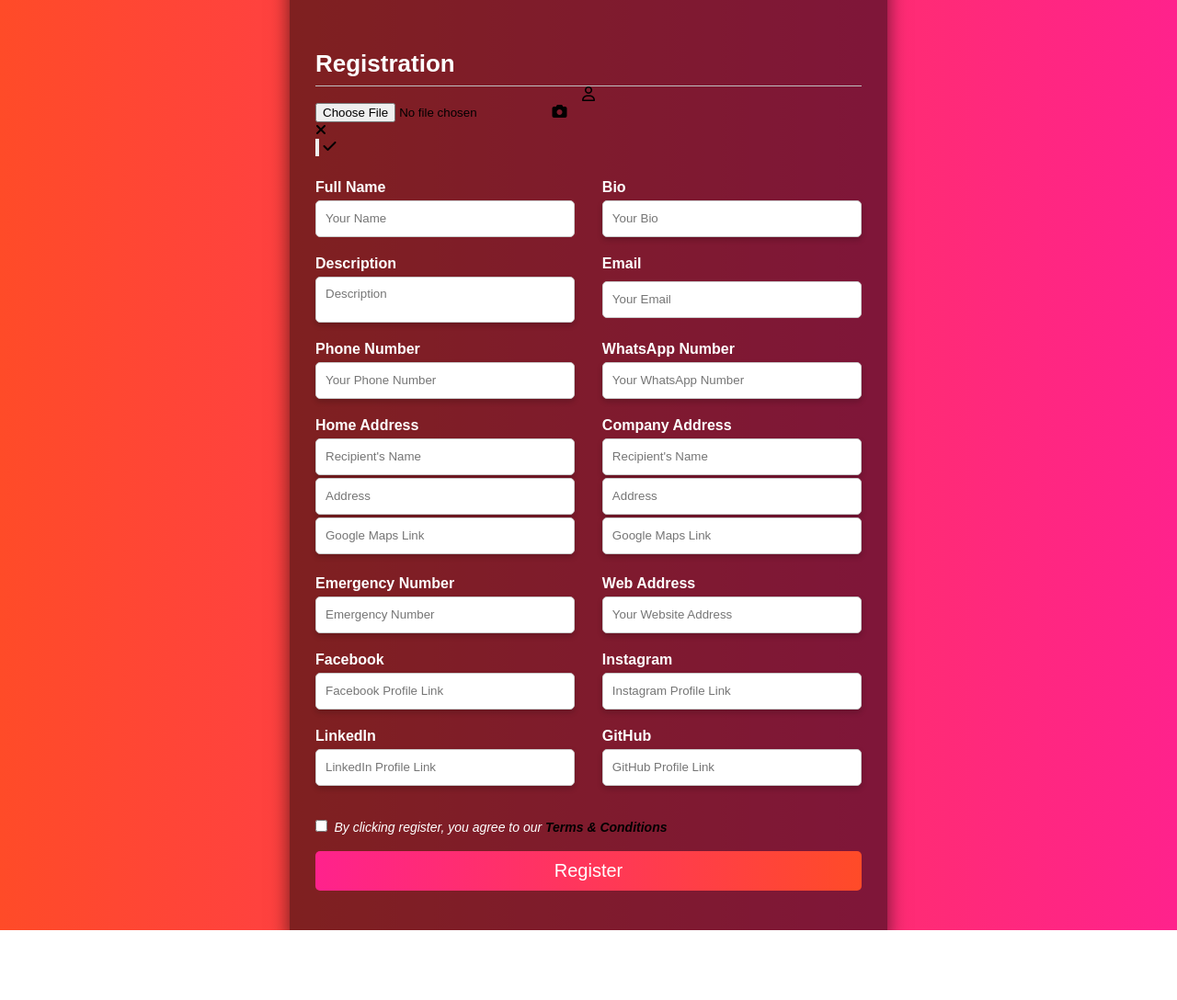
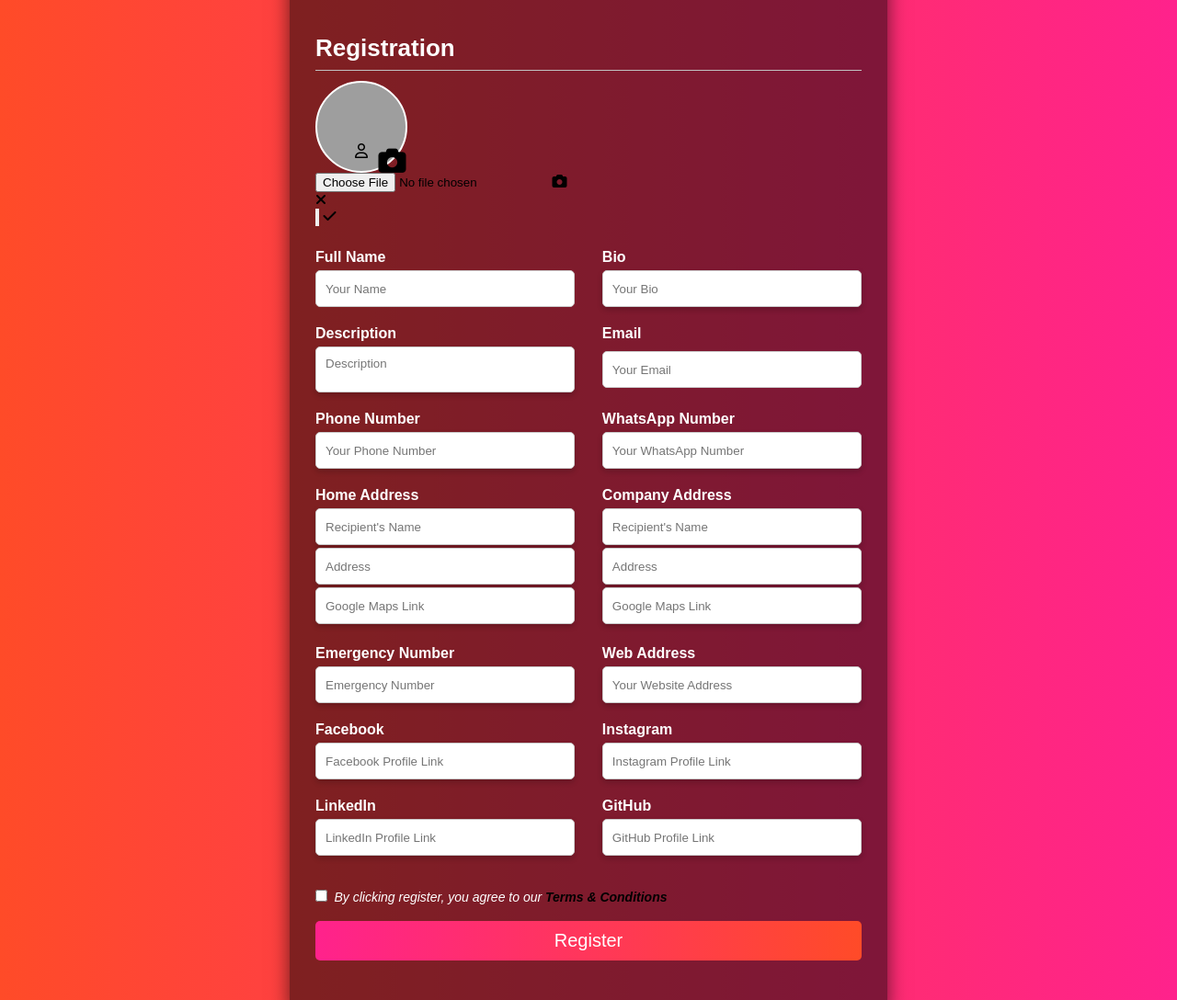
Before and after one commit to ad-abir/SmartCard-v2, a PHP site: page /info.php in a window 1280 px wide. Shown: the whole page at 92% size. Before the commit the page ends 1012 px from the top, so only its background shows below. Run offline with PHP 8.4, Linux system fonts and the light colour scheme; grey boxes are pictures that could not be loaded.

Commit message:
Progress

```diff
--- a/info.css
+++ b/info.css
@@ -23,7 +23,7 @@
 }
 
 .registration_form {
-    margin-top: 40%;
+    margin-top: 50%;
 }
 
 h2 {
@@ -35,7 +35,7 @@
     border-bottom: 1px solid silver;
 }
 
-.upload {
+/* .upload {
     width: 140px;
     position: relative;
     margin: auto;
@@ -89,8 +89,60 @@
 
 .upload input::-webkit-file-upload-button, .upload input[type=submit] {
     cursor: pointer;
+} */
+
+.upload {
+    position: relative;
+        display: inline-block;
+        width: 100px;
+        height: 100px;
+        margin-top: 2%;
+        border-radius: 50%;
+        border: 2px solid #fff;
+        text-align: center;
+        line-height: 150px;
+        /* overflow: hidden; */
+        background-image: url(images/profile_pic3.jpg);
+        background-size: cover;
+
 }
 
+.upload input[type="file"] {
+    position: absolute;
+    width: 100%;
+    height: 100%;
+    top: 0;
+    left: 0;
+    opacity: 0;
+    cursor: pointer;
+    z-index: 1;
+}
+
+.upload input[type="file"] {
+    position: absolute;
+    width: 100%;
+    height: 100%;
+    top: 0;
+    left: 0;
+    opacity: 0;
+    cursor: pointer;
+    z-index: 1; /* Ensure the file input is on top of other elements */
+}
+
+.upload::after {
+    content: "\f030"; /* Unicode character for the camera icon in Font Awesome */
+    font-family: "Font Awesome 5 Free"; /* Font family for Font Awesome icons */
+    font-weight: 900; /* Font weight for Font Awesome icons */
+    font-size: 30px; /* Adjust size as needed */
+    color: #000; /* Color of the camera button */
+    position: absolute; /* Position the button */
+    top: 60%;
+    left: 85%;
+    transform: translate(-50%, -50%);
+    width: 100%;
+    height: 100%;
+    z-index: 3;
+}
 
 
 .content {
```
